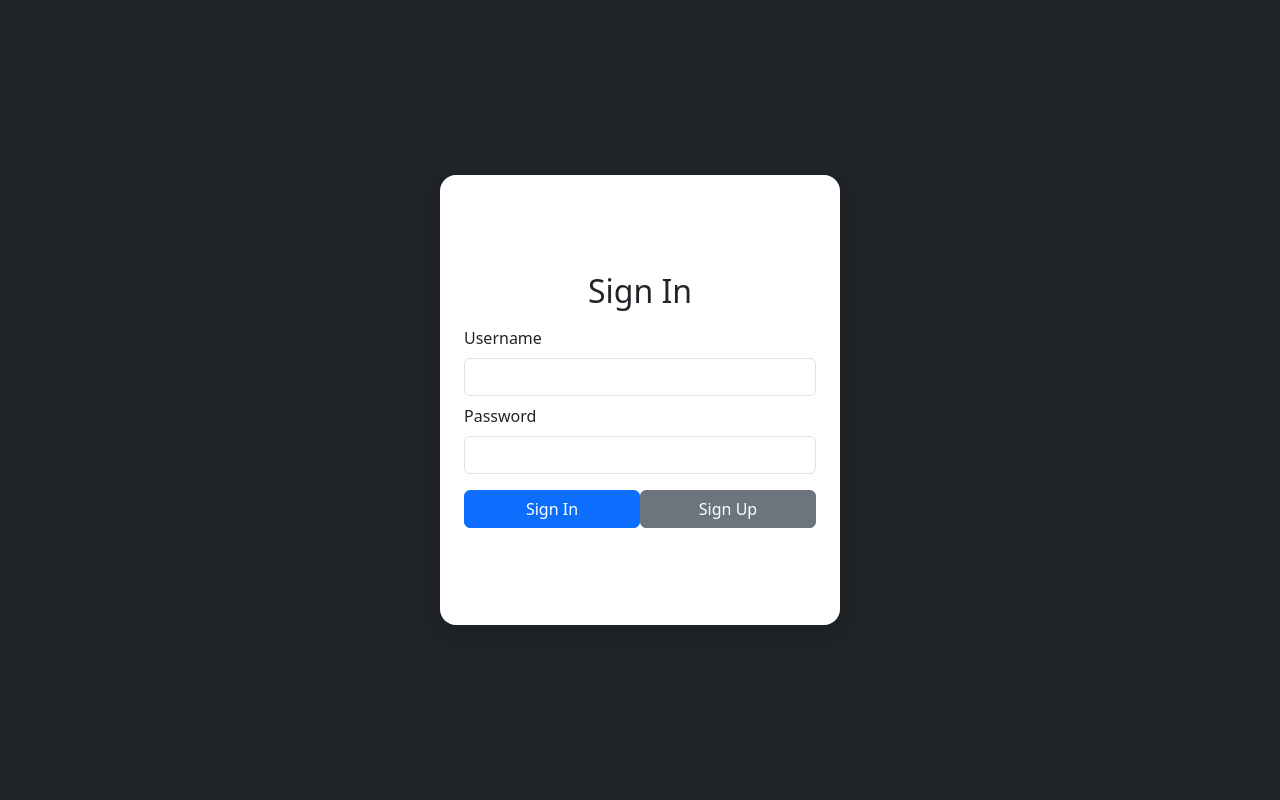
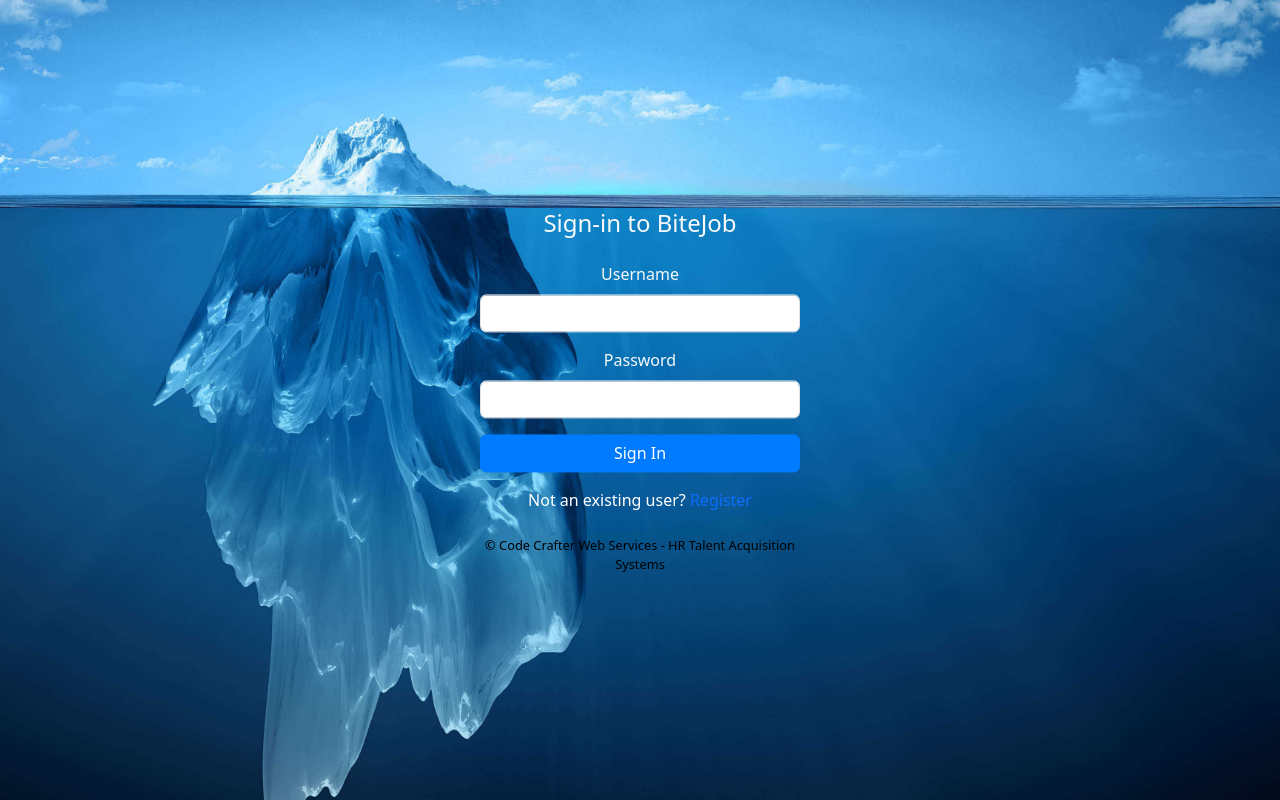
Before and after one commit to PKHubmaster/WPF2_portfolio_webapp, a Next.js app: page / in a window 1280 px wide. Built offline with nearby package versions, Linux system fonts and the light colour scheme.

Commit message:
fixed home route styling

```diff
--- a/src/app/home/page.tsx
+++ b/src/app/home/page.tsx
@@ -2,6 +2,7 @@
 import { useEffect, useState } from 'react';
 import { useRouter } from 'next/navigation';
 import 'bootstrap/dist/css/bootstrap.min.css';
+
 
 const Home = () => {
   const [profiles, setProfiles] = useState<any[]>([]);
--- /dev/null
+++ b/src/app/landing_page/home.css
@@ -0,0 +1,85 @@
+/* Home.css */
+
+/* Modal Overlay - semi-transparent dark background */
+.modal-overlay {
+  position: fixed;
+  top: 0;
+  left: 0;
+  right: 0;
+  bottom: 0;
+  background-color: rgba(0, 0, 0, 0.5); /* Semi-transparent black */
+  display: flex;
+  justify-content: center;
+  align-items: center;
+  z-index: 9999; /* Ensure it sits above other content */
+}
+
+/* Customizing the modal content */
+.modal-content {
+  background-color: #add8e6 !important; /* Light blue background */
+  padding: 20px;
+  border-radius: 8px;
+  box-shadow: 0 4px 6px rgba(0, 0, 0, 0.1);
+  width: 70%; /* 15% narrower than default, adjusted for mobile */
+  font-size: calc(1em - 2pt); /* Reduce font size by 2pt */
+  margin: 0 auto; /* Center the modal horizontally */
+}
+
+/* Make the modal narrower for mobile screens */
+@media (max-width: 576px) {
+  .modal-content {
+    width: 90%; /* Adjust modal to 90% of the screen width on mobile */
+  }
+}
+
+/* Custom button styles */
+.btn-success {
+  background-color: #28a745;
+  border-color: #28a745;
+}
+
+.btn-danger {
+  background-color: #dc3545;
+  border-color: #dc3545;
+}
+
+.btn-warning {
+  background-color: #ffc107;
+  border-color: #ffc107;
+}
+
+.btn-info {
+  background-color: #17a2b8;
+  border-color: #17a2b8;
+}
+
+.btn-secondary {
+  background-color: #6c757d;
+  border-color: #6c757d;
+}
+
+.btn-primary {
+  background-color: #007bff;
+  border-color: #007bff;
+}
+
+/* Additional styles for table */
+.table {
+  border-radius: 10px;
+}
+
+.table-dark {
+  background-color: #343a40;
+  color: #fff;
+}
+
+.table th,
+.table td {
+  vertical-align: middle;
+}
+
+/* Loader spinner style */
+.spinner-border {
+  width: 3rem;
+  height: 3rem;
+}
--- a/src/app/landing_page/page.tsx
+++ b/src/app/landing_page/page.tsx
@@ -1,13 +1,14 @@
 'use client';
 import { useState } from 'react';
+import 'bootstrap/dist/css/bootstrap.min.css';
 import { useRouter } from 'next/navigation';
-import 'bootstrap/dist/css/bootstrap.min.css';
+import './home.css'; // Import the custom CSS file
 
 const LoginForm = () => {
   const [systemUserName, setSystemUserName] = useState('');
   const [password, setPassword] = useState('');
   const [error, setError] = useState('');
-  const [showSignUp, setShowSignUp] = useState(false);  // State to control modal visibility
+  const [showSignUp, setShowSignUp] = useState(false);
   const [newUser, setNewUser] = useState({
     systemUserName: '',
     employerName: '',
@@ -16,7 +17,6 @@ const LoginForm = () => {
   });
   const router = useRouter();
 
-  // Handle Login
   const handleLogin = async () => {
     setError('');
     try {
@@ -27,7 +27,6 @@ const LoginForm = () => {
       });
 
       const data = await res.json();
-
       if (res.ok) {
         localStorage.setItem('systemUserId', data.systemUserId);
         router.push('/home');
@@ -39,13 +38,11 @@ const LoginForm = () => {
     }
   };
 
-  // Handle Sign-Up form data change
   const handleSignUpChange = (e: React.ChangeEvent<HTMLInputElement>) => {
     const { name, value } = e.target;
     setNewUser((prev) => ({ ...prev, [name]: value }));
   };
 
-  // Handle Sign-Up submission
   const handleSignUp = async () => {
     setError('');
     try {
@@ -57,15 +54,14 @@ const LoginForm = () => {
           employerName: newUser.employerName,
           employerEmail: newUser.employerEmail,
           password: newUser.password,
-          usertype: 1, // Assigned as employer (1)
+          usertype: 1,
         }),
       });
 
       const data = await res.json();
-
       if (res.ok) {
         alert('New user signed up successfully, you may login with your credentials');
-        setShowSignUp(false);  // Close the modal
+        setShowSignUp(false);
       } else {
         setError(data.error || 'Sign up failed');
       }
@@ -75,42 +71,83 @@ const LoginForm = () => {
   };
 
   return (
-    <div className="vh-100 vw-100 d-flex justify-content-center align-items-center position-relative bg-dark">
-      <div className="position-absolute top-0 start-0 w-100 h-100 bg-dark opacity-50"></div>
+    <div
+      className="vh-100 d-flex justify-content-center align-items-center"
+      style={{
+        backgroundImage: 'url(/landing2.jpg)',
+        backgroundSize: 'cover',
+        backgroundPosition: 'center',
+        backgroundRepeat: 'no-repeat',
+      }}
+    >
+      <div
+        className="text-center text-light"
+        style={{
+          maxWidth: '320px', // 20% shorter than 400px
+          position: 'absolute',
+          top: '50%', // 50% up
+          transform: 'translateY(-50%)', // Centers the content vertically
+        }}
+      >
+        <h2 className="mb-4 font-weight-bold" style={{ fontSize: '1.5rem' }}>
+          Sign-in to BiteJob
+        </h2>
+        {error && <p className="text-danger">{error}</p>}
 
-      <div className="row g-0 shadow rounded-4 overflow-hidden position-relative" style={{ width: '400px', height: '450px', zIndex: 10, backgroundColor: 'white' }}>
-        <div className="col-md-12 p-4 d-flex flex-column justify-content-center text-dark">
-          <h2 className="text-center mb-3">Sign In</h2>
-          {error && <p className="text-danger text-center">{error}</p>}
+        <div className="mb-3">
+          <label className="form-label">Username</label>
+          <input
+            type="text"
+            className="form-control"
+            value={systemUserName}
+            onChange={(e) => setSystemUserName(e.target.value)}
+          />
+        </div>
 
-          <div className="mb-2">
-            <label className="form-label">Username</label>
-            <input type="text" className="form-control" value={systemUserName} onChange={(e) => setSystemUserName(e.target.value)} />
-          </div>
+        <div className="mb-3">
+          <label className="form-label">Password</label>
+          <input
+            type="password"
+            className="form-control"
+            value={password}
+            onChange={(e) => setPassword(e.target.value)}
+          />
+        </div>
 
-          <div className="mb-2">
-            <label className="form-label">Password</label>
-            <input type="password" className="form-control" value={password} onChange={(e) => setPassword(e.target.value)} />
-          </div>
+        <button type="button" className="btn btn-primary w-100" onClick={handleLogin}>
+          Sign In
+        </button>
 
-          <div className="text-center">
-            <button type="button" className="btn btn-primary w-50 mt-2" onClick={handleLogin}>
-              Sign In
-            </button>
-            <button type="button" className="btn btn-secondary w-50 mt-2" onClick={() => setShowSignUp(true)}>
-              Sign Up
-            </button>
-          </div>
-        </div>
+        <p className="text-center mt-3" style={{ color: 'white' }}>
+          Not an existing user?{' '}
+          <span
+            className="text-primary"
+            role="button"
+            style={{ cursor: 'pointer' }}
+            onClick={() => setShowSignUp(true)}
+          >
+            Register
+          </span>
+        </p>
+
+        <p
+          className="text-center mt-4"
+          style={{ fontSize: '0.8rem', color: 'black' }}
+        >
+          &copy; Code Crafter Web Services - HR Talent Acquisition Systems
+        </p>
       </div>
 
-      {/* Modal for Sign Up */}
       {showSignUp && (
-        <div className="modal show d-block" style={{ backgroundColor: 'rgba(0, 0, 0, 0.5)' }} tabIndex={-1}>
+        <div
+          className="modal show d-block"
+          style={{ backgroundColor: 'rgba(0, 0, 0, 0.5)' }}
+          tabIndex={-1}
+        >
           <div className="modal-dialog">
-            <div className="modal-content">
+            <div className="modal-content text-dark">
               <div className="modal-header">
-                <h5 className="modal-title">Sign Up</h5>
+                <h5 className="modal-title">Sign Up for BiteJob</h5>
                 <button type="button" className="btn-close" onClick={() => setShowSignUp(false)} />
               </div>
               <div className="modal-body">
@@ -124,7 +161,6 @@ const LoginForm = () => {
                     onChange={handleSignUpChange}
                   />
                 </div>
-
                 <div className="mb-2">
                   <label className="form-label">Employer Name</label>
                   <input
@@ -135,7 +171,6 @@ const LoginForm = () => {
                     onChange={handleSignUpChange}
                   />
                 </div>
-
                 <div className="mb-2">
                   <label className="form-label">Employer Email</label>
                   <input
@@ -146,7 +181,6 @@ const LoginForm = () => {
                     onChange={handleSignUpChange}
                   />
                 </div>
-
                 <div className="mb-2">
                   <label className="form-label">Password</label>
                   <input
```
Also changed, not shown: public/landing.jpg (added), public/landing2.jpg (added).
